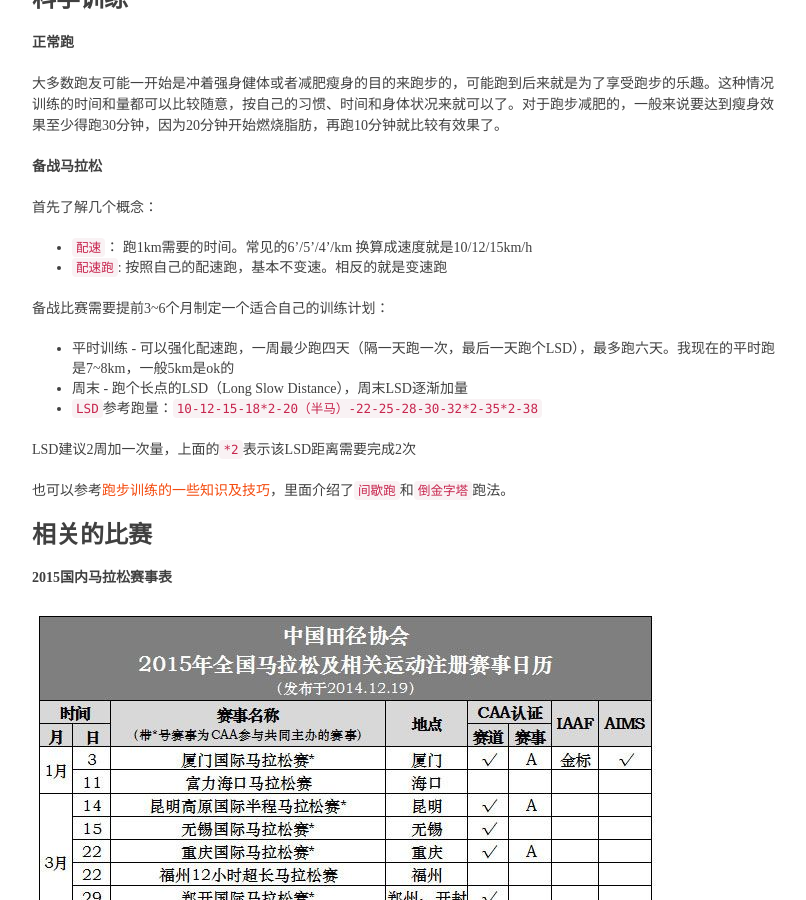
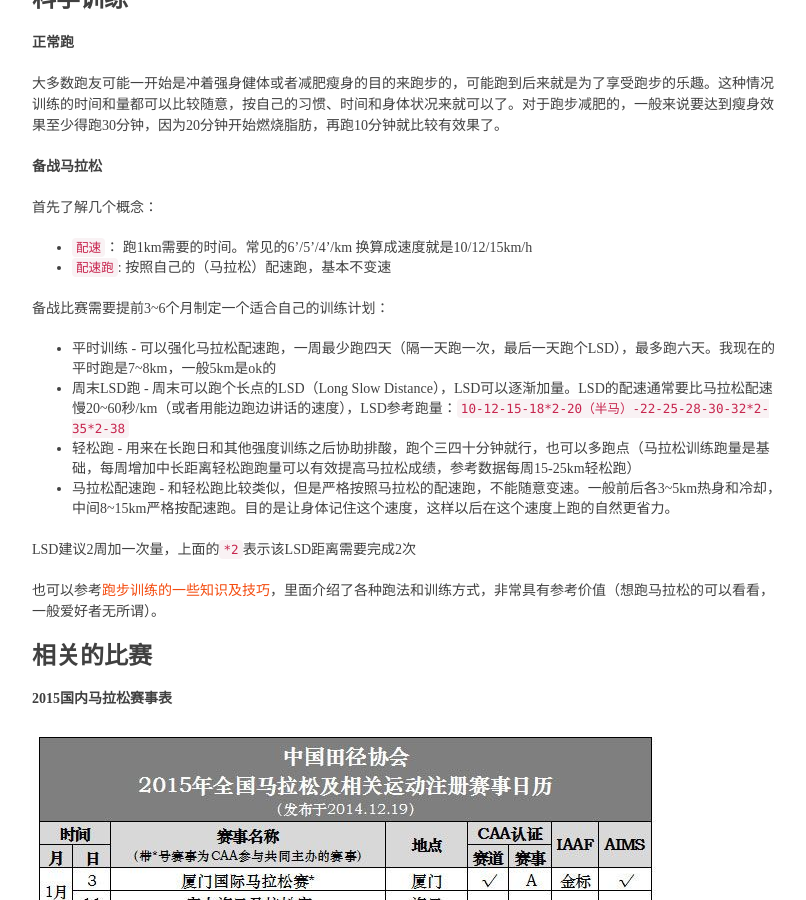
Before and after one commit to MrRaindrop/MrRaindrop.github.io, a Jekyll site: the page built from _posts/2015-01-03-the-runners-guide-to-the-galaxy.md, in a window 1280 px wide and 900 px high, scrolled down 6163 px. Shown: the whole window, without its empty margins (233-1039 px from the left). Built offline with Jekyll 4.4.1, drawn with Linux system fonts in a browser that asks for light colours; comment, search, counter and statistics services are not loaded; some of the changed text lies outside the part shown.

Commit message:
add content
add content of training and site links

```diff
--- a/_posts/2015-01-03-the-runners-guide-to-the-galaxy.md
+++ b/_posts/2015-01-03-the-runners-guide-to-the-galaxy.md
@@ -221,17 +221,18 @@ ps: 从网上看的结果是大部分国外的跑步app地图都有偏移，国
 首先了解几个概念：
 
 * ``配速``： 跑1km需要的时间。常见的6'/5'/4'/km 换算成速度就是10/12/15km/h
-* ``配速跑``: 按照自己的配速跑，基本不变速。相反的就是变速跑
+* ``配速跑``: 按照自己的（马拉松）配速跑，基本不变速
 
 备战比赛需要提前3~6个月制定一个适合自己的训练计划：
 
-* 平时训练 - 可以强化配速跑，一周最少跑四天（隔一天跑一次，最后一天跑个LSD），最多跑六天。我现在的平时跑是7~8km，一般5km是ok的
-* 周末 - 跑个长点的LSD（Long Slow Distance），周末LSD逐渐加量
-* ``LSD``参考跑量：``10-12-15-18*2-20（半马）-22-25-28-30-32*2-35*2-38``
+* 平时训练 - 可以强化马拉松配速跑，一周最少跑四天（隔一天跑一次，最后一天跑个LSD），最多跑六天。我现在的平时跑是7~8km，一般5km是ok的
+* 周末LSD跑 - 周末可以跑个长点的LSD（Long Slow Distance），LSD可以逐渐加量。LSD的配速通常要比马拉松配速慢20~60秒/km（或者用能边跑边讲话的速度），LSD参考跑量：``10-12-15-18*2-20（半马）-22-25-28-30-32*2-35*2-38``
+* 轻松跑 - 用来在长跑日和其他强度训练之后协助排酸，跑个三四十分钟就行，也可以多跑点（马拉松训练跑量是基础，每周增加中长距离轻松跑跑量可以有效提高马拉松成绩，参考数据每周15-25km轻松跑）
+* 马拉松配速跑 - 和轻松跑比较类似，但是严格按照马拉松的配速跑，不能随意变速。一般前后各3~5km热身和冷却，中间8~15km严格按配速跑。目的是让身体记住这个速度，这样以后在这个速度上跑的自然更省力。
 
 LSD建议2周加一次量，上面的``*2``表示该LSD距离需要完成2次
 
-也可以参考[跑步训练的一些知识及技巧](http://www.doyouhike.net/forum/running/499636,0,0,0.html)，里面介绍了``间歇跑``和``倒金字塔``跑法。
+也可以参考[跑步训练的一些知识及技巧](http://www.doyouhike.net/forum/running/499636,0,0,0.html)，里面介绍了各种跑法和训练方式，非常具有参考价值（想跑马拉松的可以看看，一般爱好者无所谓）。
 
 ### 相关的比赛
 
@@ -246,6 +247,10 @@ LSD建议2周加一次量，上面的``*2``表示该LSD距离需要完成2次
 > * 丹东、镇宁、苏州、儋州、昆明、水富、海口沙滩、贵阳、秦皇岛、西昌、合肥11个赛事获得中国田径协会铜牌赛事称号。
 
 > 中国田协取消赛事审批， 2015年马拉松增至56个。
+
+**UTWT**
+
+全称Ultra-Trail World Tour，参见[UTWT`的官网](http://www.ultratrailworldtour.com/)
 
 知乎上有个[”你是怎样开始长跑，甚至跑马拉松的？“](http://www.zhihu.com/question/19696958)里面有些个人比赛经历，可以参考一下。
 
```
Also changed, not shown: other parts of _posts/2015-01-03-the-runners-guide-to-the-galaxy.md (+4 -0 lines).
